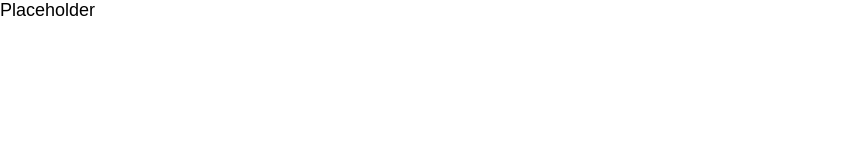
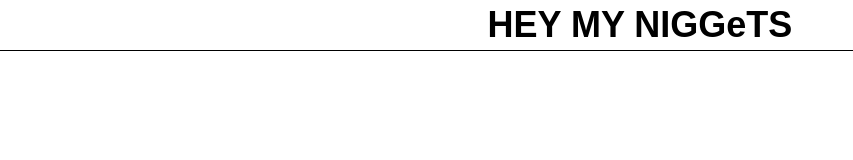
Before and after one commit to ooloo-io/github-flow-atalloney, a plain HTML site: page src/index.html in a window 1280 px wide. Shown: the whole page, without its empty margins (0-853 px from the left). Drawn offline with nearby package versions, Linux system fonts and the light colour scheme.

Commit message:
Add header markup

```diff
--- a/src/index.html
+++ b/src/index.html
@@ -13,6 +13,8 @@
 </head>
 
 <body>
-  Placeholder
+  <header class="header">
+      <h1>HEY MY NIGGeTS</h1>
+  </header>
 </body>
 </html>
--- a/src/styles.css
+++ b/src/styles.css
@@ -2,3 +2,11 @@ body {
   font-family: Arial, Helvetica, sans-serif;
   font-size: 18px;
 }
+
+.header {
+  height: 50px;
+  display: flex;
+  justify-content: center;
+  align-items: center;
+  border-bottom: 1px solid black;
+}
```
